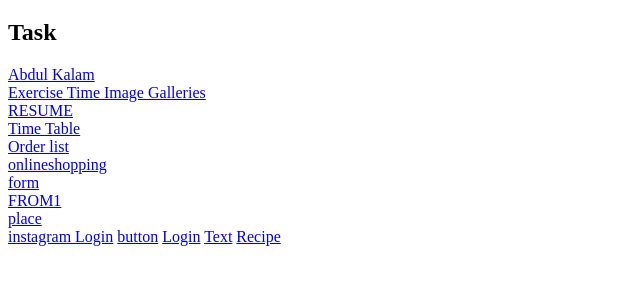
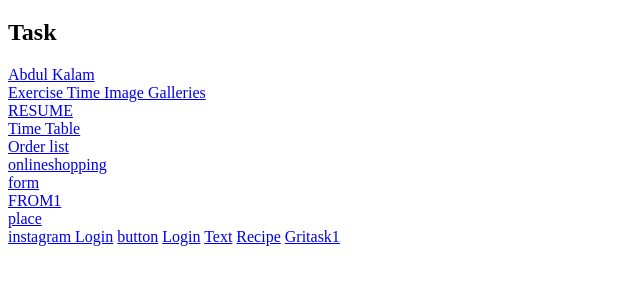
Before and after one commit to Redeyessa/Html, a plain HTML site: page index.html in a window 1280 px wide. Shown: the part 61-346 px from the top of the page, without its empty margins (0-640 px from the left). Drawn offline with Linux system fonts and the light colour scheme.

Commit message:
Update index.html

```diff
--- a/index.html
+++ b/index.html
@@ -22,6 +22,7 @@
     <a href="./project/loginpage.html">Login</a>
     <a href="./dist/Task/text.html">Text</a>
 <a href="./project/Recipe.html">Recipe</a>
+<a href="./dist/Task/gridtask1.html">Gritask1</a>
 
 </body>
 </html>
```
